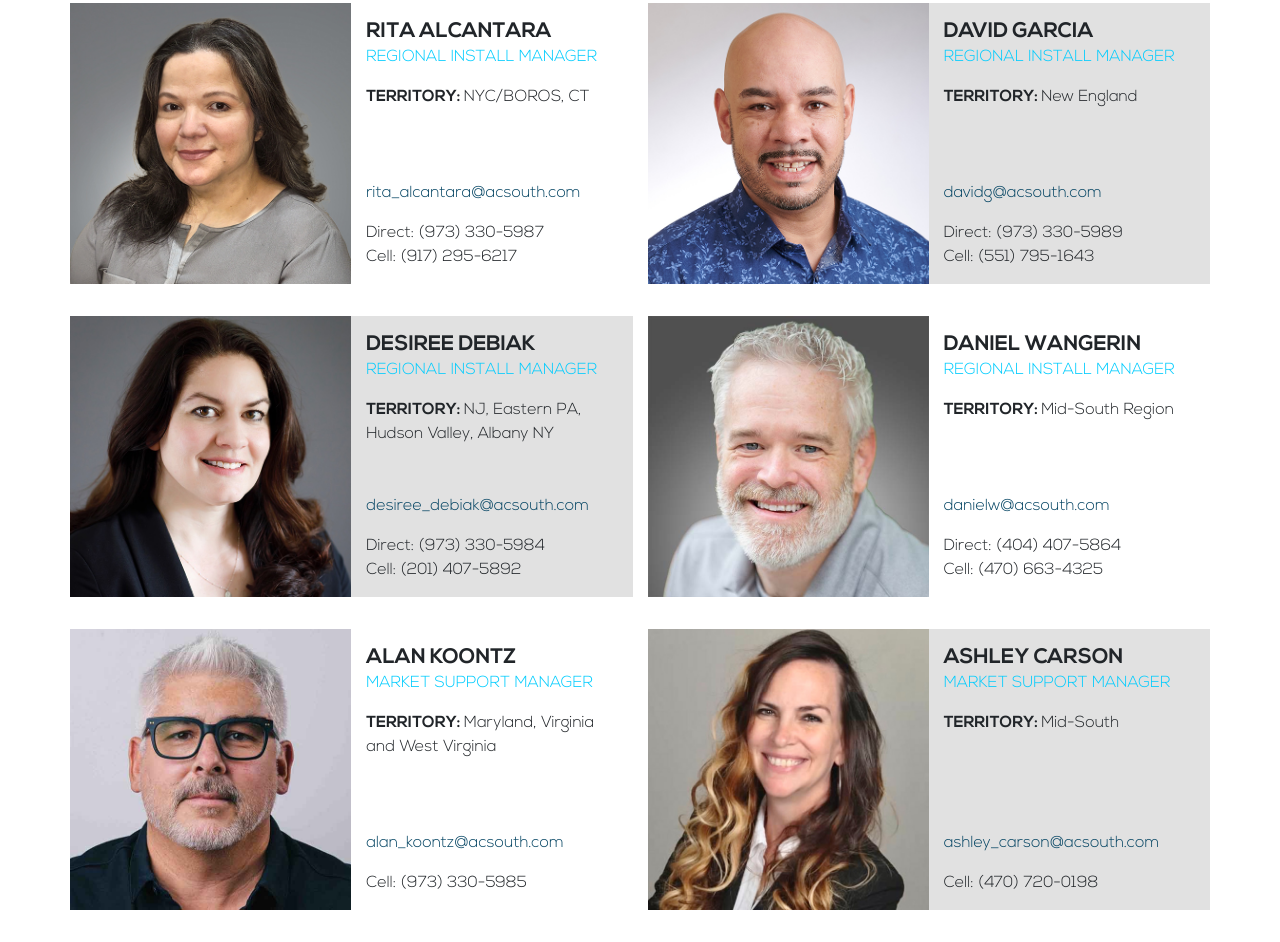
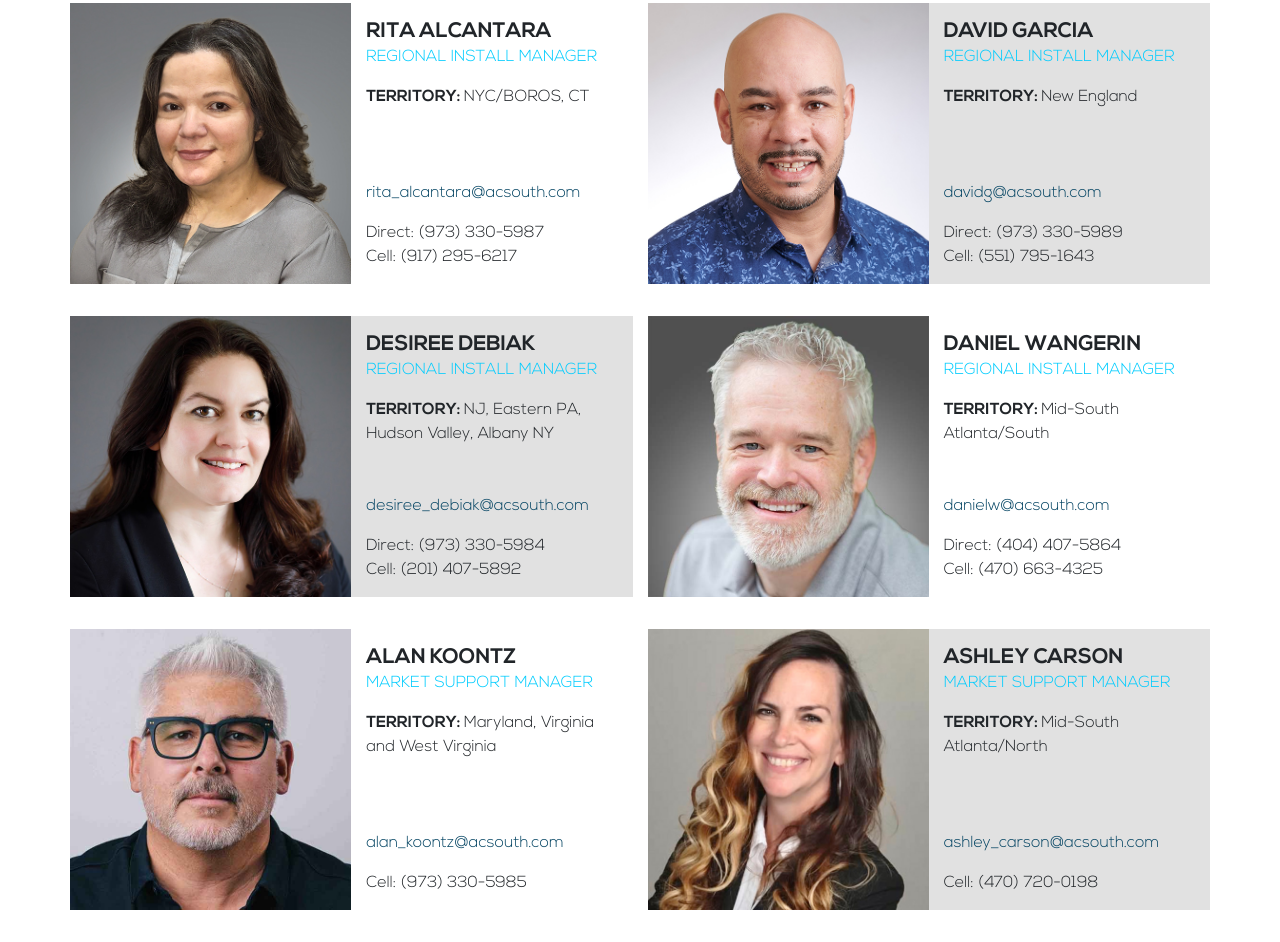
Before and after one commit to Nicscott01/acs-store, a website: page regional-managers.html in a window 1280 px wide. Shown: the part 604-1546 px from the top of the page. Drawn offline with nearby package versions, Linux system fonts and the light colour scheme.

Commit message:
Region names

```diff
--- a/regional-managers.html
+++ b/regional-managers.html
@@ -234,7 +234,7 @@
                                 <div class="top">
                                     <h2 class="mb-0 name">Daniel Wangerin</h2>
                                     <p class="title">Regional Install Manager</p>
-                                    <p><strong class="text-uppercase">Territory: </strong>Mid-South Region</p>
+                                    <p><strong class="text-uppercase">Territory: </strong>Mid-South Atlanta/South</p>
                                 </div>
                                 <div class="bottom">
                                     <p><a href="mailto:danielw@acsouth.com">danielw@acsouth.com</a></p>
@@ -275,7 +275,7 @@
                                 <div class="top">
                                     <h2 class="mb-0 name">Ashley Carson</h2>
                                     <p class="title">Market Support Manager</p>
-                                    <p><strong class="text-uppercase">Territory: </strong>Mid-South</p>
+                                    <p><strong class="text-uppercase">Territory: </strong>Mid-South Atlanta/North</p>
                                 </div>
                                 <div class="bottom">
                                     <p><a href="mailto:ashley_carson@acsouth.com">ashley_carson@acsouth.com</a></p>
```
